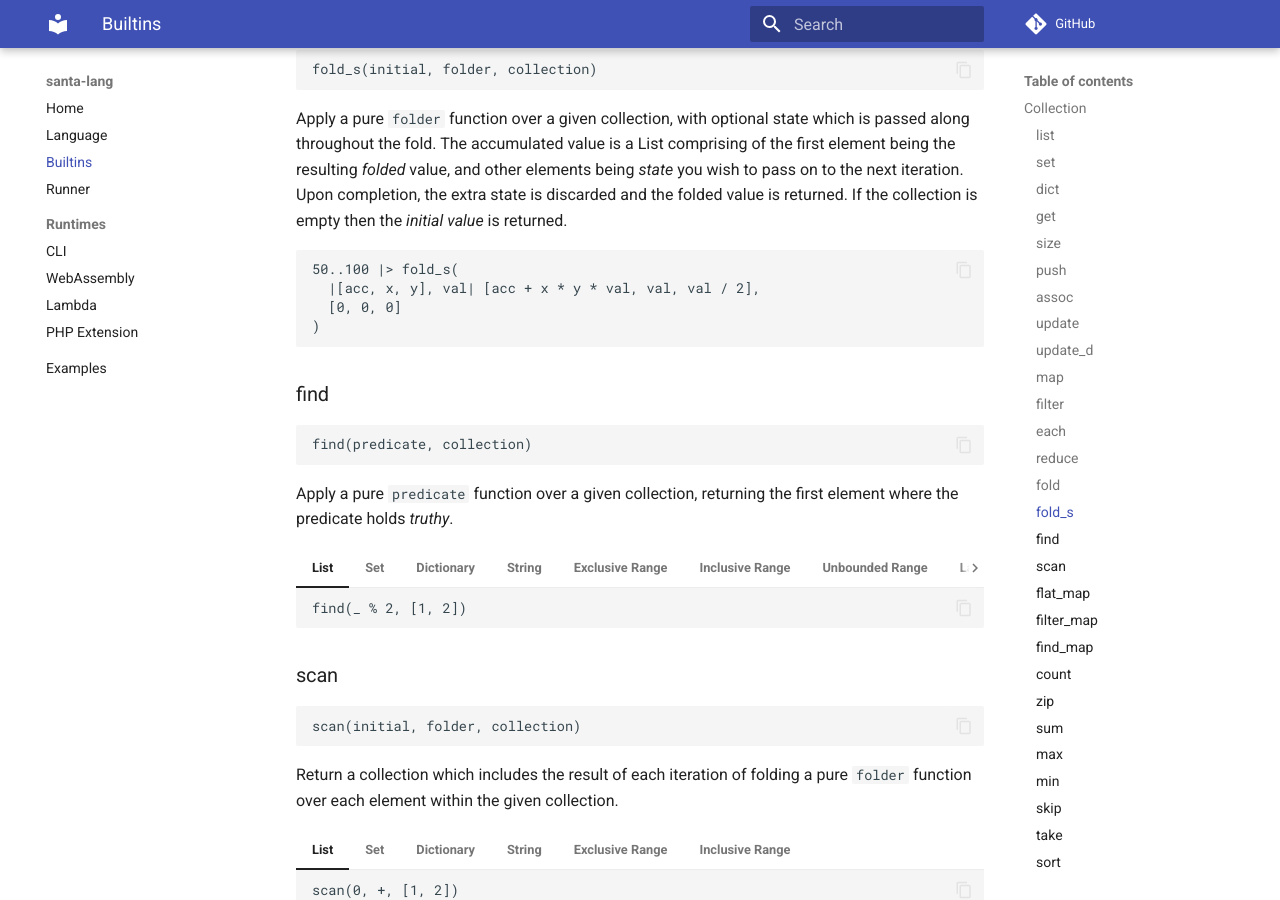
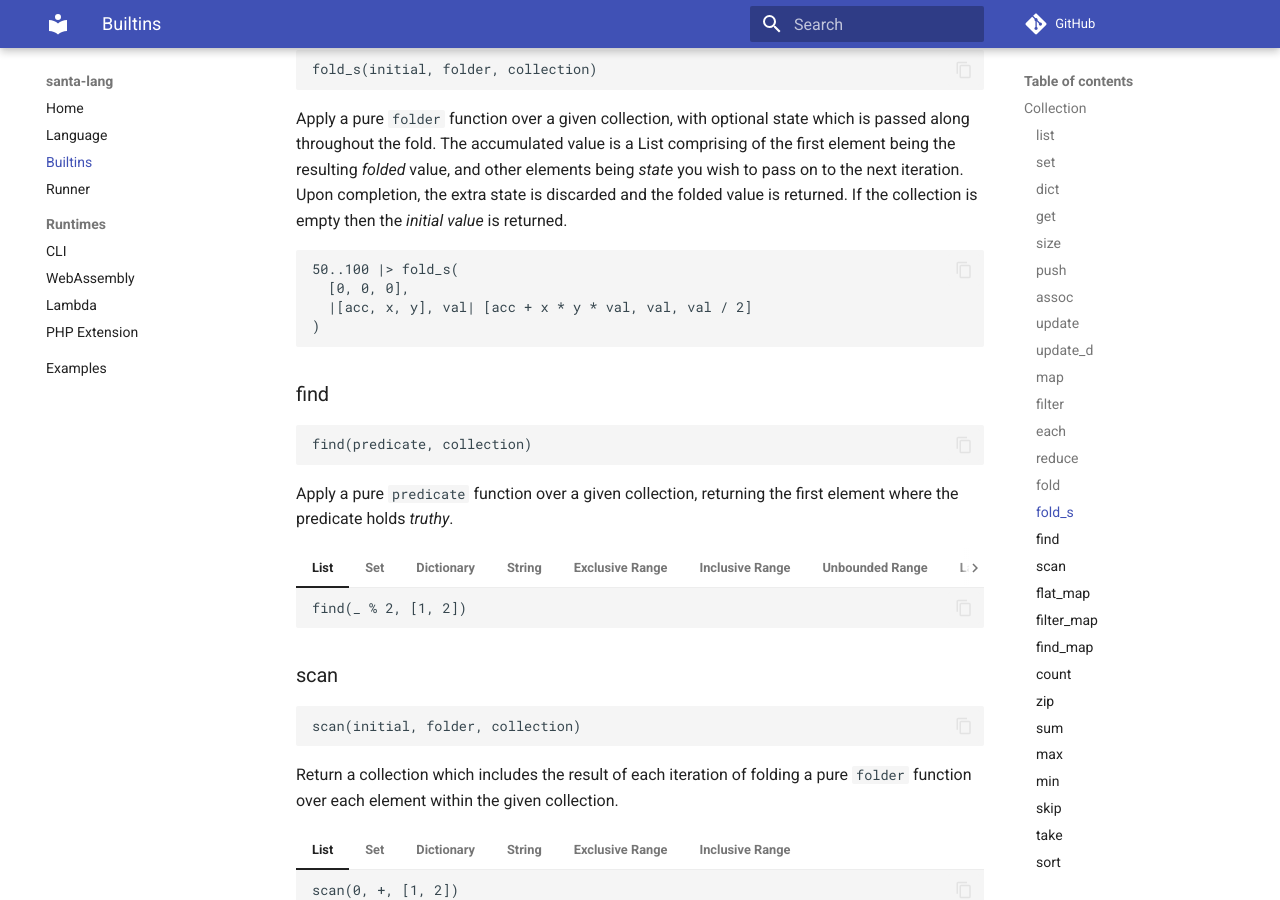
Before and after one commit to eddmann/santa-lang-rs, an MkDocs documentation site: the page built from docs/builtins.md, in a window 1280 px wide and 900 px high, scrolled down 5517 px. Built offline with MkDocs 1.6.1 and Material for MkDocs 9.7.7, drawn with Linux system fonts in a browser that asks for light colours; comment, search, counter and statistics services are not loaded.

Commit message:
Fix `fold_s` argument ordering

````diff
--- a/docs/builtins.md
+++ b/docs/builtins.md
@@ -703,8 +703,8 @@ If the collection is empty then the _initial value_ is returned.
 
 ```santa
 50..100 |> fold_s(
-  |[acc, x, y], val| [acc + x * y * val, val, val / 2],
-  [0, 0, 0]
+  [0, 0, 0],
+  |[acc, x, y], val| [acc + x * y * val, val, val / 2]
 )
 ```
 
````
